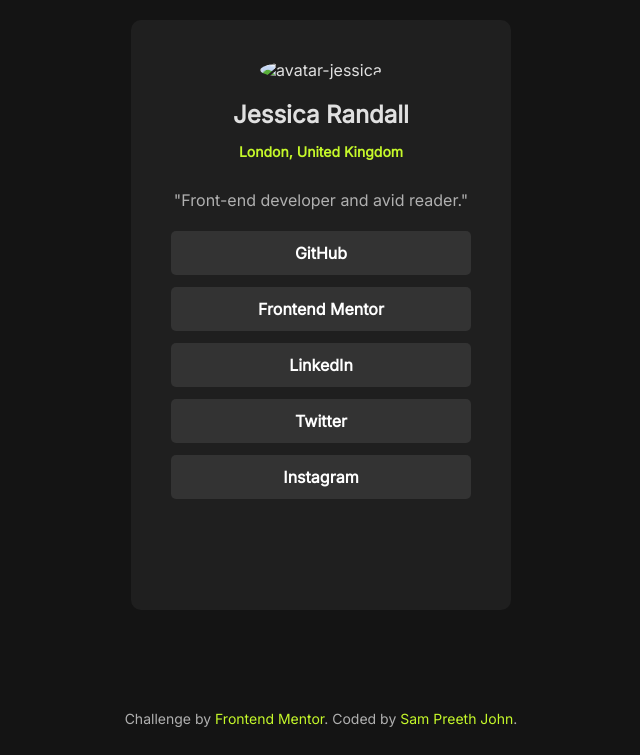
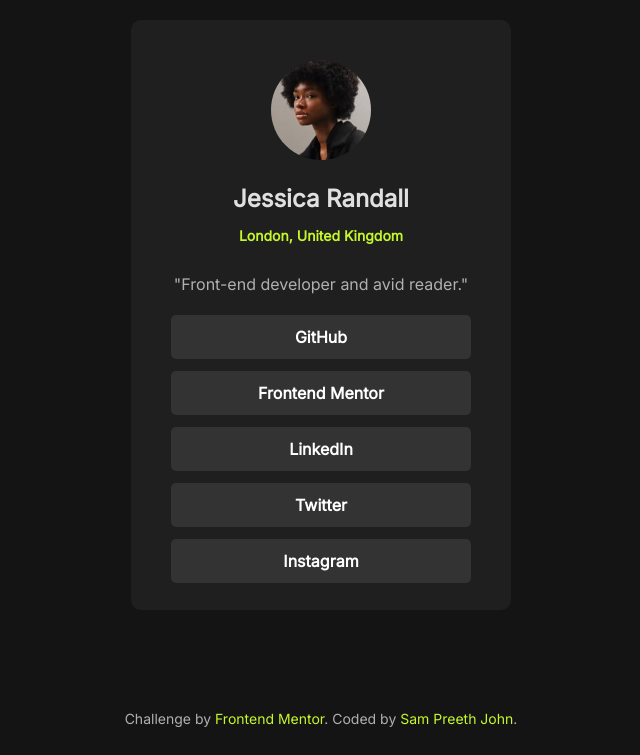
Before and after one commit to SamPreethJohn/Social-links-Profile, a plain HTML site: page index.html in a window 1280 px wide. Shown: the part 108-863 px from the top of the page, without its empty margins (319-959 px from the left). Drawn offline with Linux system fonts and the light colour scheme; the site is published under a folder, as on GitHub Pages, so addresses that start at the root find nothing.

Commit message:
updated image

```diff
--- a/index.html
+++ b/index.html
@@ -118,7 +118,7 @@
 
   <main>
     <div class="profile-card">
-      <img src="/assets/images/avatar-jessica.jpeg" alt="avatar-jessica" class="profile-image">
+      <img src="assets/images/avatar-jessica.jpeg" alt="avatar-jessica" class="profile-image">
           <h1>Jessica Randall</h1>
           <p class="place">London, United Kingdom</p>
           <p>"Front-end developer and avid reader."</p>
```
